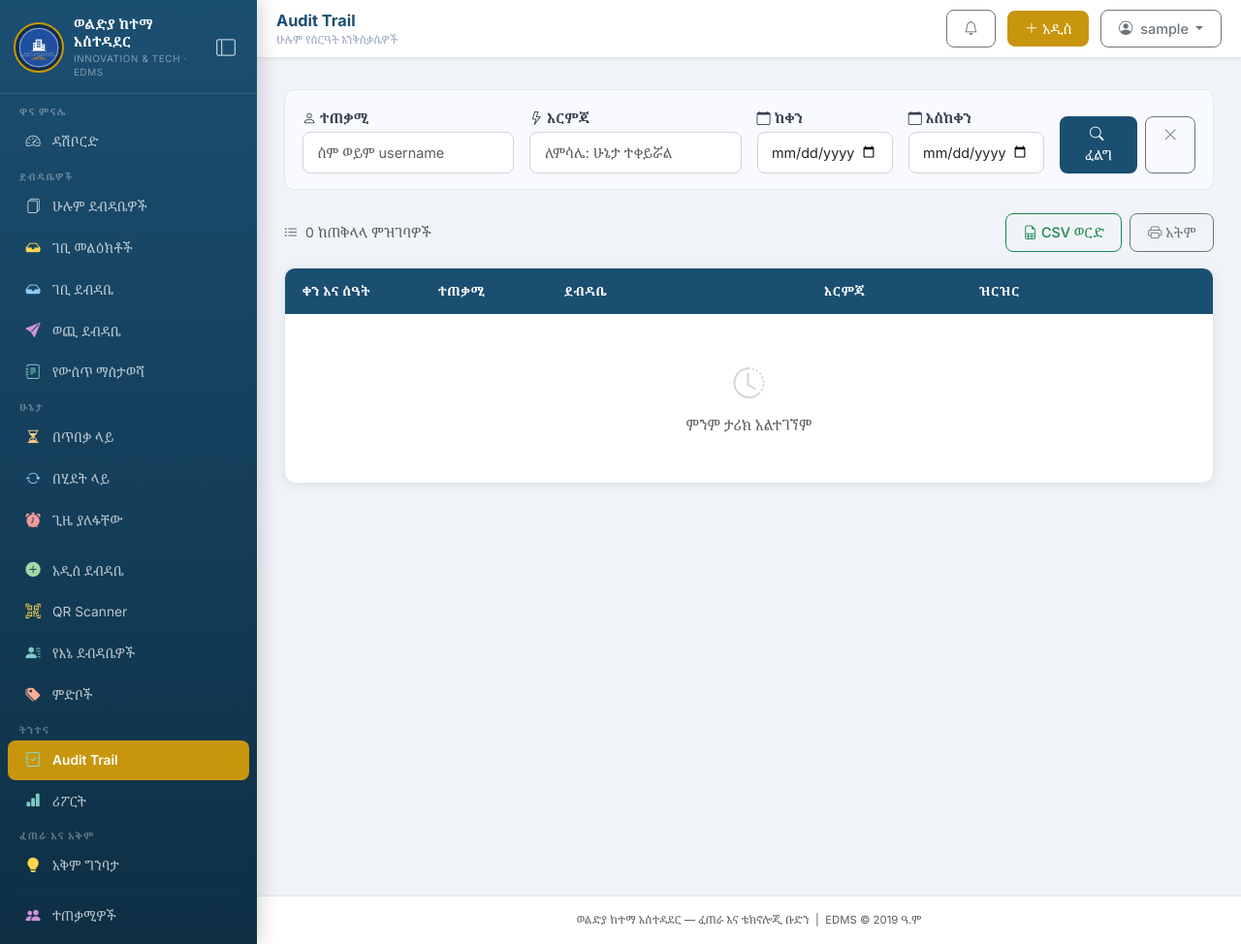
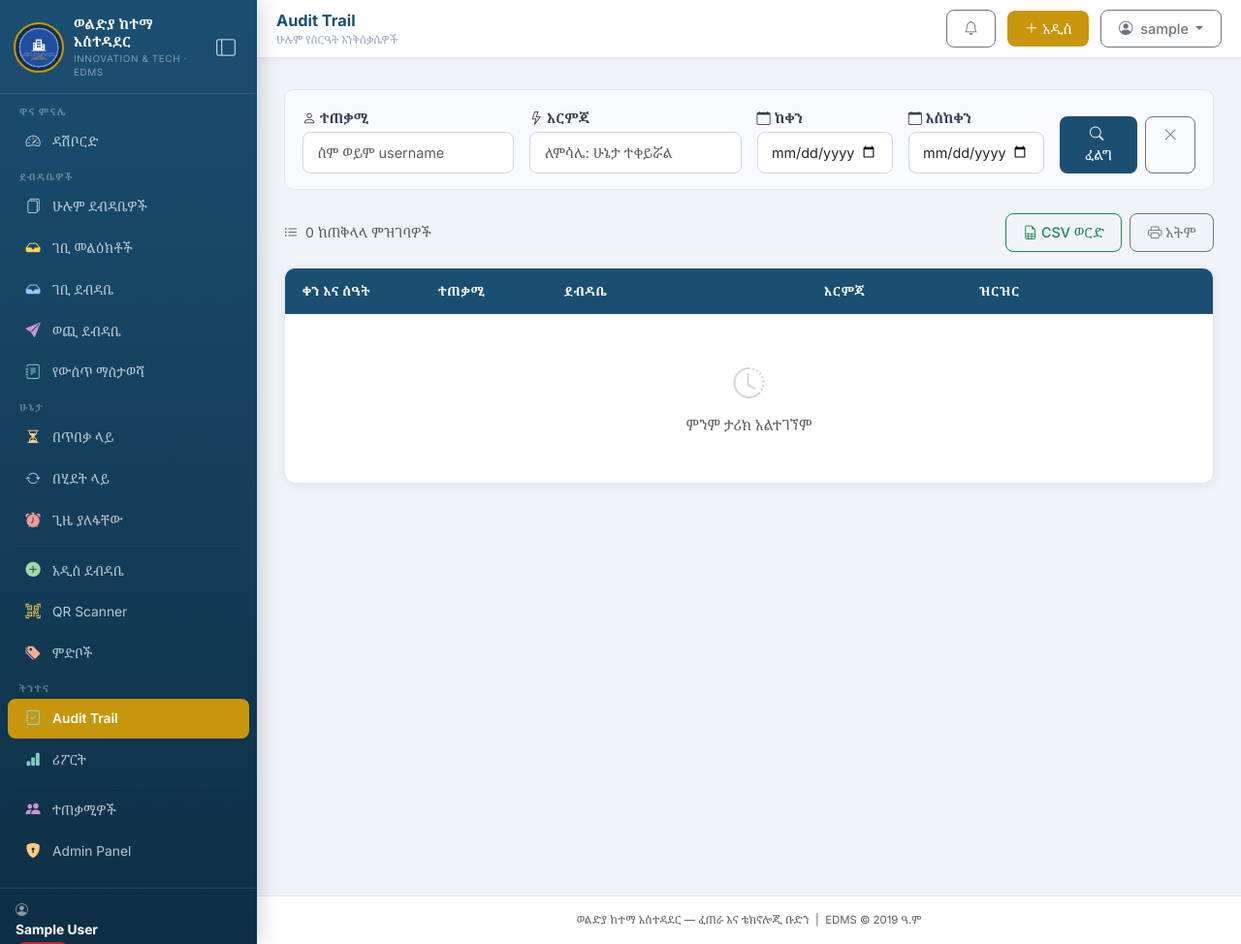
Before and after one commit to mulehaile67522-ui/woldiya_edms, a Django app: page /audit/ in a window 1280 px wide. Shown: the whole page at 97% size. Run offline with Django 5.2, Linux system fonts and the light colour scheme; the visitor is signed in with stand-in values (Sample User, id 1); data comes from the database, SQL or seed files in the repository; data that the repository does not hold is empty.

Commit message:
Sidebar: remove capacity building + my docs, Audit/Reports admin only

```diff
--- a/templates/documents/base.html
+++ b/templates/documents/base.html
@@ -319,29 +319,19 @@
     <li><a href="{% url 'qr_scanner' %}" class="nav-link {% if request.resolver_match.url_name == 'qr_scanner' %}active{% endif %}">
       <i class="bi bi-qr-code-scan" style="color:#ffd54f"></i> QR Scanner
     </a></li>
-    {% if user_can_create %}
-    <li><a href="{% url 'my_documents' %}" class="nav-link {% if request.resolver_match.url_name == 'my_documents' %}active{% endif %}">
-      <i class="bi bi-person-lines-fill" style="color:#80cbc4"></i> የእኔ ደብዳቤዎች
-    </a></li>
-    {% endif %}
     <li><a href="{% url 'category_list' %}" class="nav-link {% if 'category' in request.resolver_match.url_name %}active{% endif %}">
       <i class="bi bi-tags-fill" style="color:#ffab91"></i> ምድቦች
     </a></li>
 
+    {% if user_is_admin %}
     <li><span class="sb-section">ትንተና</span></li>
     <li><a href="{% url 'audit_trail' %}" class="nav-link {% if request.resolver_match.url_name == 'audit_trail' %}active{% endif %}">
       <i class="bi bi-journal-check" style="color:#80deea"></i> Audit Trail
     </a></li>
-    {% if user_is_admin %}
     <li><a href="{% url 'reports' %}" class="nav-link {% if request.resolver_match.url_name == 'reports' %}active{% endif %}">
       <i class="bi bi-bar-chart-fill" style="color:#80cbc4"></i> ሪፖርት
     </a></li>
     {% endif %}
-
-    <li><span class="sb-section">ፈጠራ እና አቅም</span></li>
-    <li><a href="{% url 'capacity_building' %}" class="nav-link {% if request.resolver_match.url_name == 'capacity_building' %}active{% endif %}">
-      <i class="bi bi-lightbulb-fill" style="color:#ffd54f"></i> አቅም ግንባታ
-    </a></li>
 
     {% if request.user.is_staff %}
     <li><hr class="sb-divider"></li>
```
